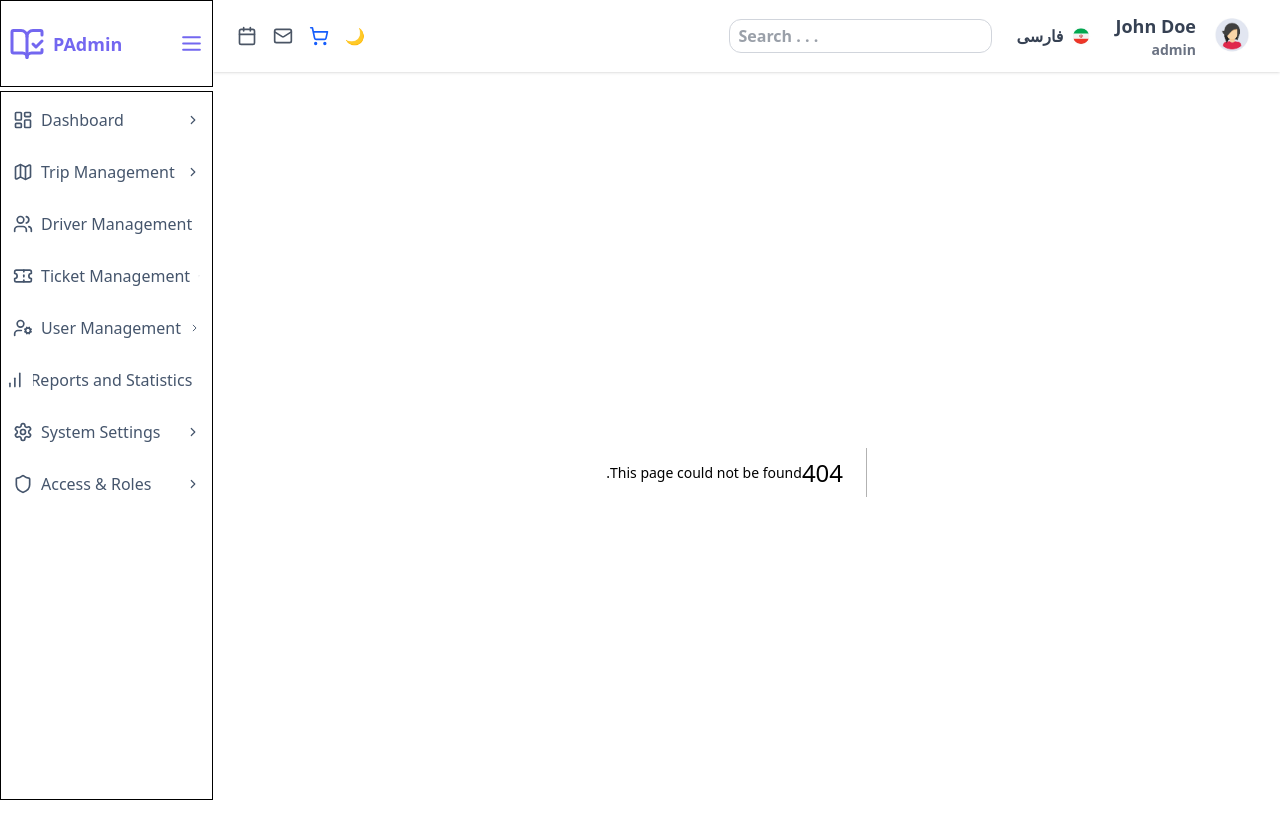
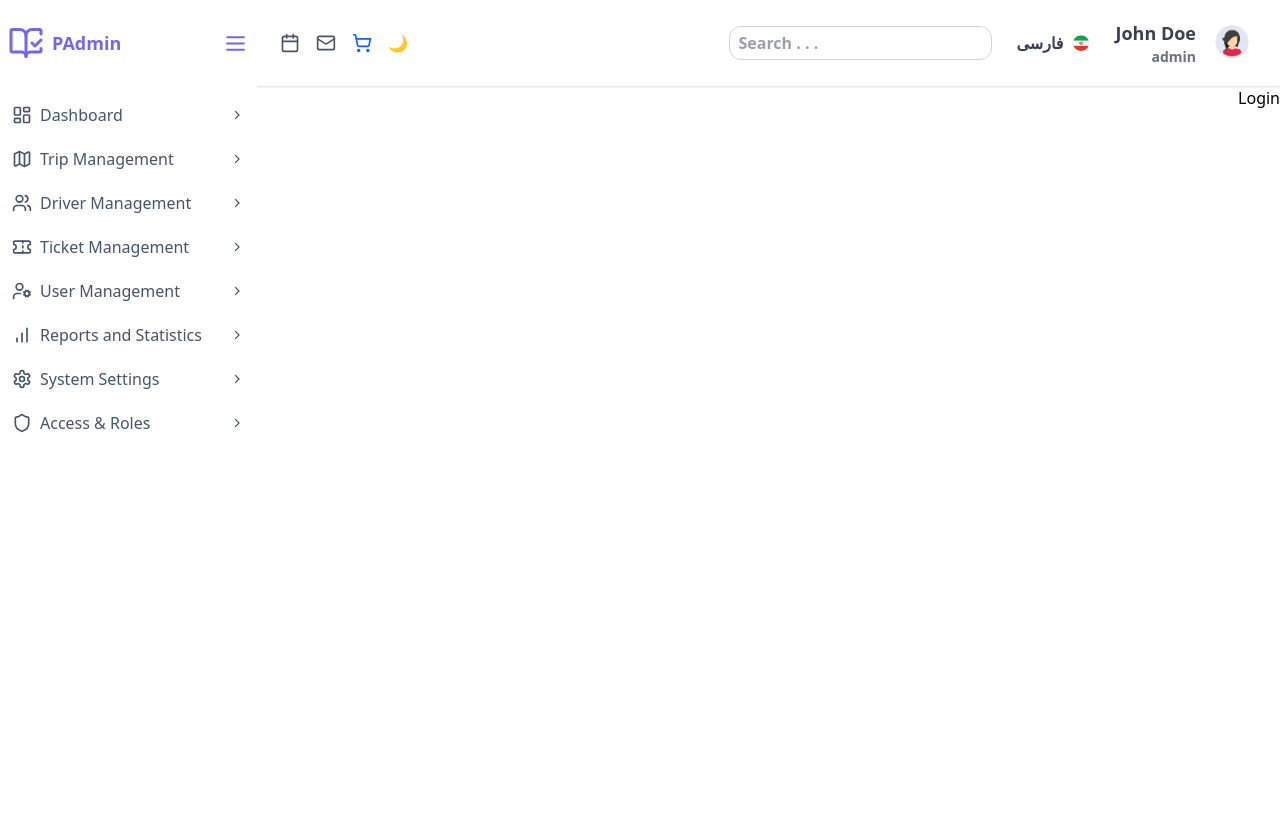
Before and after one commit to aeinmananni/panel-admin-next, a Next.js app: page /login in a window 1280 px wide. Before the commit this address had no page. Shown: the top 838 px of the page. After the commit the page ends 800 px from the top, so only its background shows below. Built offline with nearby package versions, Linux system fonts and the light colour scheme.

Commit message:
update new Chnage sidebar

```diff
--- /dev/null
+++ b/app/(register)/login/page.tsx
@@ -0,0 +1,7 @@
+export default function Login() {
+  return (
+    <div>
+      <h1>Login</h1>
+    </div>
+  );
+}
--- /dev/null
+++ b/app/(register)/logout/page.tsx
@@ -0,0 +1,7 @@
+export default function Logout() {
+  return (
+    <div>
+      <h1>Logout</h1>
+    </div>
+  );
+}
--- a/app/globals.css
+++ b/app/globals.css
@@ -22,15 +22,17 @@
     }
 
     .MenuItemsStyle {
-      @apply flex items-center overflow-hidden justify-between gap-2 px-2 py-3  duration-300 rounded-md cursor-pointer
+      @apply flex items-center overflow-hidden justify-between gap-2 px-2 py-3  duration-300 rounded-md cursor-pointer w-full h-10
     }
 
 
     .neon-button {
       background-color: #fef08a; /* زرد ملایم‌تر */
       color: #222; /* رنگ متن */
+      width: 100%;
+      height: 40px;
       padding: 8px 16px;
-      border-radius: 8px;
+      border-radius: 4px;
       text-align: center;
       transition: all 0.3s ease-in-out;
       box-shadow: 0 0 3px rgba(254, 240, 138, 0.7),
--- a/components/panel/sidebar/components/header/header.tsx
+++ b/components/panel/sidebar/components/header/header.tsx
@@ -14,8 +14,8 @@ export default function Header() {
       style={{
         boxShadow: isScroll ? `0px 19px 20px  white` : "0px 2px 2px  white",
       }}
-      className={`flex p-2 overflow-hidden z-20 h-24 items-center border ${
-        showMenu ? "justify-between" : "justify-center"
+      className={`flex p-2 overflow-hidden z-20 h-24 items-center  ${
+        showMenu ? "justify-between" : "justify-between md:justify-center"
       }  transition-all duration-300  w-full`}
     >
       <Menu
@@ -23,11 +23,11 @@ export default function Header() {
         size={25}
         color={currentColor}
         cursor={"pointer"}
-        className={`${isScroll && !showMenu ? "mr-4" : "mr-0"}`}
+        // className={`${isScroll && !showMenu ? "mr-4" : "mr-0"}`}
       />
       <div
         className={` transition-all duration-300 ${
-          delayedShowMenu ? "flex" : "hidden"
+          delayedShowMenu ? "flex" : "flex md:hidden"
         }  items-center gap-2`}
       >
         <span style={{ color: currentColor }} className="text-lg font-semibold">
--- a/components/panel/sidebar/components/menus/classification-item/classification-item.tsx
+++ b/components/panel/sidebar/components/menus/classification-item/classification-item.tsx
@@ -34,11 +34,11 @@ export default function ClassificationItem({
       <Button
         type="button"
         onClick={() => setOpen((c) => !c)}
-        className={`${children && open ? "bg-slate-100" : ""} MenuItemsStyle ${
+        className={`${children && open ? "bg-slate-100" : ""} MenuItemsStyle  ${
           showMenu && "group"
         } `}
       >
-        {children && showMenu && (
+        {children && (
           <ChevronDown
             size={16}
             className={`${
@@ -47,7 +47,9 @@ export default function ClassificationItem({
                 : i18n.language === "en"
                 ? "-rotate-90"
                 : "rotate-90"
-            } transition-all duration-300 text-slate-600`}
+            } transition-all duration-300 text-slate-600 ${
+              showMenu ? "flex" : "md:hidden"
+            }`}
           />
         )}
         <FloatTextIcon title={title} icon={icon} />
--- a/components/panel/sidebar/components/menus/float-text-icon/float-text-icon.tsx
+++ b/components/panel/sidebar/components/menus/float-text-icon/float-text-icon.tsx
@@ -17,15 +17,15 @@ const FloatTextIcon = ({ title, icon, styles }: FloatTextIconProps) => {
   const { delayedShowMenu } = useDelayedShowMenu(showMenu);
   return (
     <div
-      className={`flex items-center  ${
-        showMenu ? "justify-end" : "justify-center"
+      className={`flex items-center   ${
+        showMenu ? "justify-end" : "justify-end md:justify-center"
       }  gap-2 text-slate-600  ${
         i18n.language === "en"
           ? showMenu && "group-hover:translate-x-1"
           : showMenu && "group-hover:-translate-x-1"
       }  duration-300  w-full ${styles?.parentClassName}`}
     >
-      <span className={`truncate ${delayedShowMenu ? "flex" : "hidden"}`}>
+      <span className={`truncate ${delayedShowMenu ? "flex" : "md:hidden"}`}>
         {t(title)}
       </span>
       {icon}
--- a/components/panel/sidebar/components/menus/grouping-item/grouping-item.tsx
+++ b/components/panel/sidebar/components/menus/grouping-item/grouping-item.tsx
@@ -13,11 +13,12 @@ export default function GroupingItem({ title, to }: GroupingItemProps) {
   const pathname = usePathname();
   const isActive = pathname.replace("/", "") === to;
 
-  console.log(pathname);
   return (
     <Link
       href={to ?? "/"}
-      className={`p-2 group rounded-md ${isActive ? "neon-button" : ""} `}
+      className={`p-2  w-full h-10 flex justify-center items-center group rounded-sm ${
+        isActive ? "neon-button" : ""
+      } `}
     >
       <FloatTextIcon
         title={title}
--- a/components/panel/sidebar/components/menus/menus.tsx
+++ b/components/panel/sidebar/components/menus/menus.tsx
@@ -10,7 +10,7 @@ export default function Menus() {
   return (
     <div
       ref={ref}
-      className={`scrollbar border  transition-all duration-300 w-full h-full  overflow-y-auto flex-col gap-2 flex  bottom-0  dark:[&::-webkit-scrollbar-thumb]:bg-neutral-500 overflow-x-hidden`}
+      className={`scrollbar  transition-all duration-300 w-full h-full  overflow-y-auto flex-col gap-2 flex  bottom-0  dark:[&::-webkit-scrollbar-thumb]:bg-neutral-500 overflow-x-hidden`}
     >
       <div className="w-full h-max p-1 flex flex-col gap-1 ">
         {classificationItem.map((cl, clIndex) => (
--- a/components/panel/sidebar/sidebar.tsx
+++ b/components/panel/sidebar/sidebar.tsx
@@ -1,14 +1,22 @@
 "use client";
 import { usePanelAdminStore } from "@/store";
 import { Menus, Header } from "./components";
+import { useChangeLanguage } from "@/hooks/useChangeLanguage";
 
 export default function Sidebar() {
   const showMenu = usePanelAdminStore((s) => s.showMenu);
+  const { i18n } = useChangeLanguage();
   return (
     <div
-      className={` duration-300 ${
-        showMenu ? "min-w-1/6" : "min-w-[6%]"
-      }  h-full  flex flex-col bg-white relative gap-1 justify-end items-end`}
+      className={` duration-300   absolute md:relative ${
+        i18n.language === "en" ? "left-0" : "right-0"
+      }  top-0 ${
+        showMenu
+          ? "md:min-w-1/5 translate-x-0 "
+          : `min-w-1/6 md:min-w-[6%] ${
+              i18n.language === "en" ? "-translate-x-full" : "translate-x-full"
+            }  md:translate-x-0`
+      }  h-full  flex flex-col bg-white  gap-1 justify-end items-end`}
     >
       <Header />
       <Menus />
```
